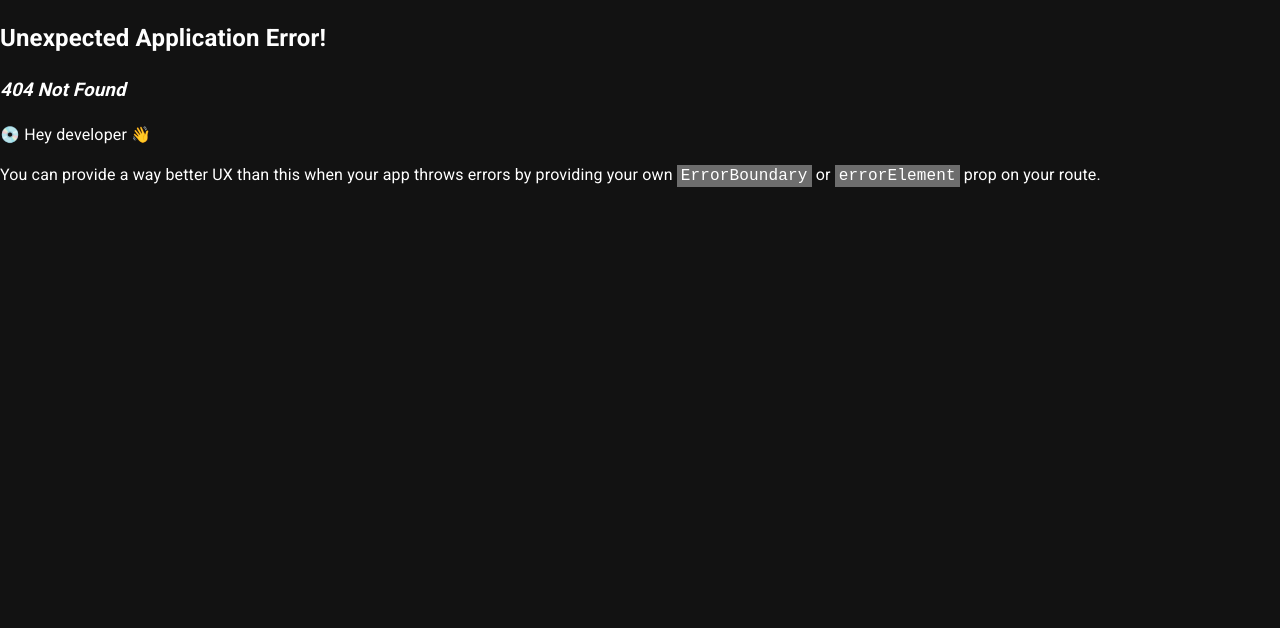
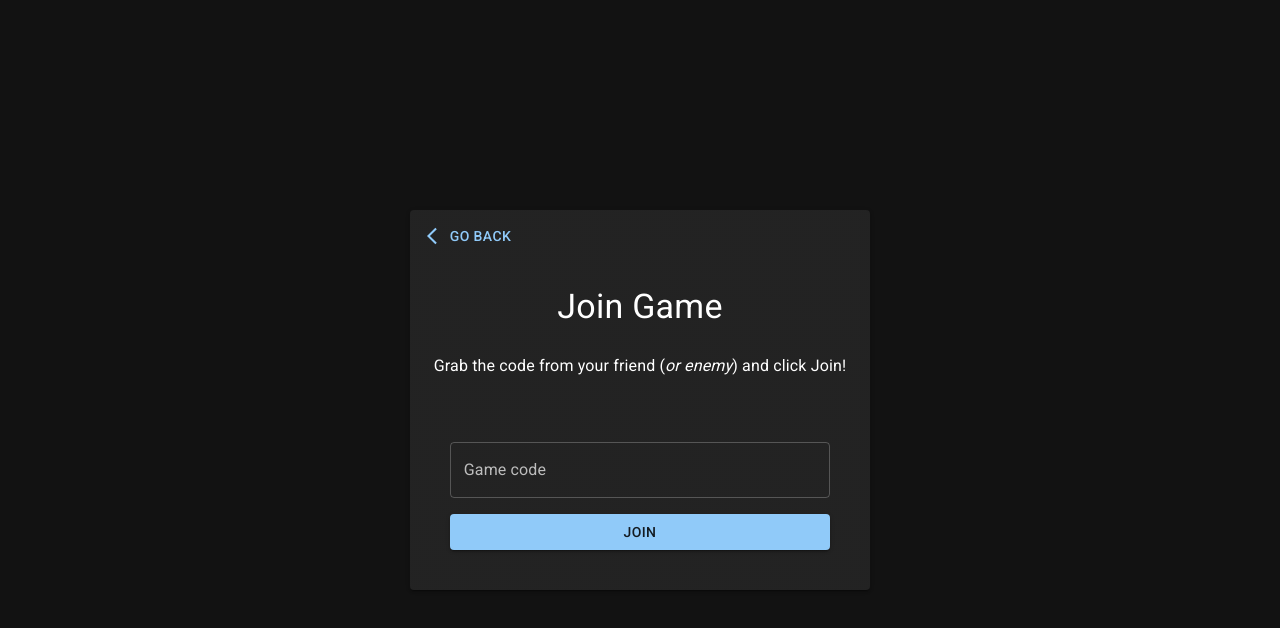
Before and after one commit to C-L-Software/connect-4-client, a React app: page /join in a window 1280 px wide. Before the commit this address had no page. Shown: the top 628 px of the page. Built offline with nearby package versions, Linux system fonts and the light colour scheme; a web font is replaced by a local one.

Commit message:
Added join page

```diff
--- a/src/pages/home/components/main-menu/index.tsx
+++ b/src/pages/home/components/main-menu/index.tsx
@@ -14,6 +14,9 @@ export default () => {
       <Button onClick={() => onClick("/game")}>
         <Typography variant="h5">New Game</Typography>
       </Button>
+      <Button onClick={() => onClick("/join")}>
+        <Typography variant="h5">Join Game</Typography>
+      </Button>
       <Button onClick={() => onClick("/about")}>
         <Typography variant="h5">About</Typography>
       </Button>
--- a/src/pages/home/index.tsx
+++ b/src/pages/home/index.tsx
@@ -1,6 +1,6 @@
 import React, { useEffect } from "react";
-import { Typography, Box, Divider, Stack } from "@mui/material";
-import { useAnimation, motion } from "framer-motion";
+import { Box } from "@mui/material";
+import { useAnimation } from "framer-motion";
 import { useInView } from "react-intersection-observer";
 import Title from "./components/title";
 import Footer from "./components/footer";
--- /dev/null
+++ b/src/pages/join/index.tsx
@@ -0,0 +1,102 @@
+import React, { useState } from "react";
+import { useNavigate } from "react-router-dom";
+import { ArrowBackIosNew } from "@mui/icons-material";
+import FlexBox from "../../components/flex-box";
+import {
+  Button,
+  Paper,
+  TextField,
+  Box,
+  Stack,
+  Typography,
+  CircularProgress,
+} from "@mui/material";
+
+const ERROR_TEXT = "Game Code cannot be empty!";
+
+export default () => {
+  const [gameCode, setGameCode] = useState<number | undefined>(undefined);
+  const [errorText, setErrorText] = useState<string | undefined>(undefined);
+  const [isLoading, setIsLoading] = useState(false);
+
+  const navigate = useNavigate();
+
+  const onBack = () => {
+    navigate(-1);
+  };
+
+  const onSubmit = () => {
+    if (!gameCode) {
+      return setErrorText(ERROR_TEXT);
+    }
+    setIsLoading(true);
+  };
+
+  const handleGameCodeUpdate = (e: React.ChangeEvent<HTMLInputElement>) => {
+    const { value } = e.target;
+    const asNumber = parseInt(value);
+    setGameCode(asNumber);
+    if (errorText && !isNaN(asNumber)) {
+      setErrorText(undefined);
+    }
+  };
+
+  return (
+    <FlexBox>
+      <Paper elevation={2}>
+        {isLoading ? (
+          <Stack spacing={1} sx={{ p: 2 }}>
+            <Box sx={{ p: 3, textAlign: "center" }}>
+              <Typography variant="h6">Attempting to join game...</Typography>
+            </Box>
+            <Box sx={{ display: "flex", justifyContent: "center" }}>
+              <CircularProgress />
+            </Box>
+          </Stack>
+        ) : (
+          <Box>
+            <Stack spacing={2}>
+              <Stack direction={"column"}>
+                <Stack direction={"row"}>
+                  <Button
+                    onClick={onBack}
+                    startIcon={<ArrowBackIosNew />}
+                    sx={{ m: 1 }}
+                  >
+                    Go back
+                  </Button>
+                </Stack>
+              </Stack>
+            </Stack>
+            <Stack direction={"column"} spacing={0.2}>
+              <Box sx={{ p: 3, textAlign: "center" }}>
+                <Typography variant="h4">Join Game</Typography>
+              </Box>
+              <Box sx={{ p: 3, pt: 0, width: "100%", textAlign: "center" }}>
+                <Typography>
+                  Grab the code from your friend (<i>or enemy</i>) and click
+                  Join!
+                </Typography>
+              </Box>
+            </Stack>
+            <Box sx={{ padding: 5 }}>
+              <Stack spacing={2}>
+                <TextField
+                  type="number"
+                  label="Game code"
+                  variant="outlined"
+                  onChange={handleGameCodeUpdate}
+                  error={!!errorText}
+                  helperText={errorText}
+                />
+                <Button variant="contained" onClick={onSubmit}>
+                  Join
+                </Button>
+              </Stack>
+            </Box>
+          </Box>
+        )}
+      </Paper>
+    </FlexBox>
+  );
+};
--- a/src/router.tsx
+++ b/src/router.tsx
@@ -3,6 +3,7 @@ import { createBrowserRouter } from "react-router-dom";
 import Home from "./pages/home";
 import About from "./pages/about";
 import Game from "./pages/game";
+import Join from "./pages/join";
 
 export default createBrowserRouter([
   {
@@ -17,4 +18,8 @@ export default createBrowserRouter([
     path: "/game",
     element: <Game />,
   },
+  {
+    path: "/join",
+    element: <Join />,
+  },
 ]);
```
